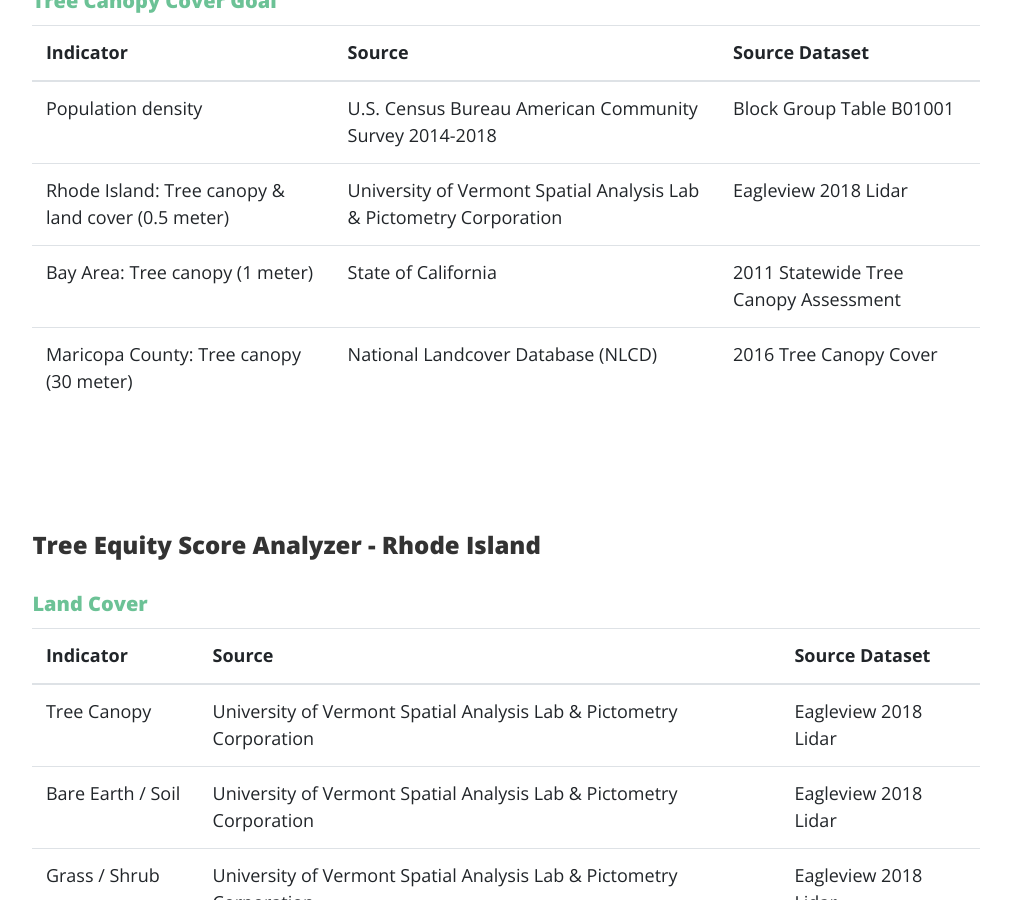
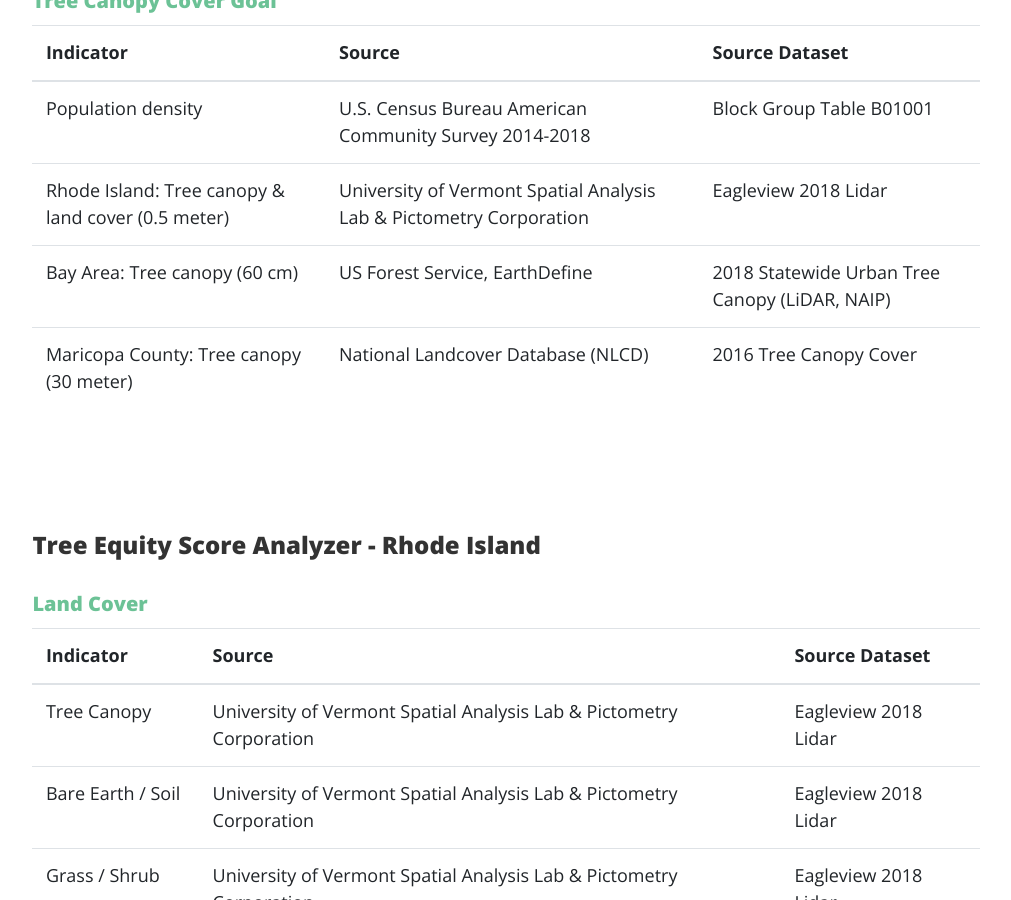
Before and after one commit to American-Forests/TESA-StaticPages, a Jekyll site: the page built from datasources/index.html, in a window 1280 px wide and 900 px high, scrolled down 1078 px. Shown: the whole window, without its empty margins (134-1145 px from the left). Built offline with Jekyll 4.4.1, drawn with Linux system fonts in a browser that asks for light colours.

Commit message:
data source update

```diff
--- a/datasources/index.html
+++ b/datasources/index.html
@@ -72,9 +72,9 @@
                     <td>Eagleview 2018 Lidar</td>
                 </tr>
                 <tr>
-                    <td>Bay Area: Tree canopy (1 meter)</td>
-                    <td>State of California</td>
-                    <td>2011 Statewide Tree Canopy Assessment</td>
+                    <td>Bay Area: Tree canopy (60 cm)</td>
+                    <td>US Forest Service, EarthDefine</td>
+                    <td>2018 Statewide Urban Tree Canopy (LiDAR, NAIP)</td>
                 </tr>
                 <tr>
                     <td>Maricopa County: Tree canopy (30 meter)</td>
```
